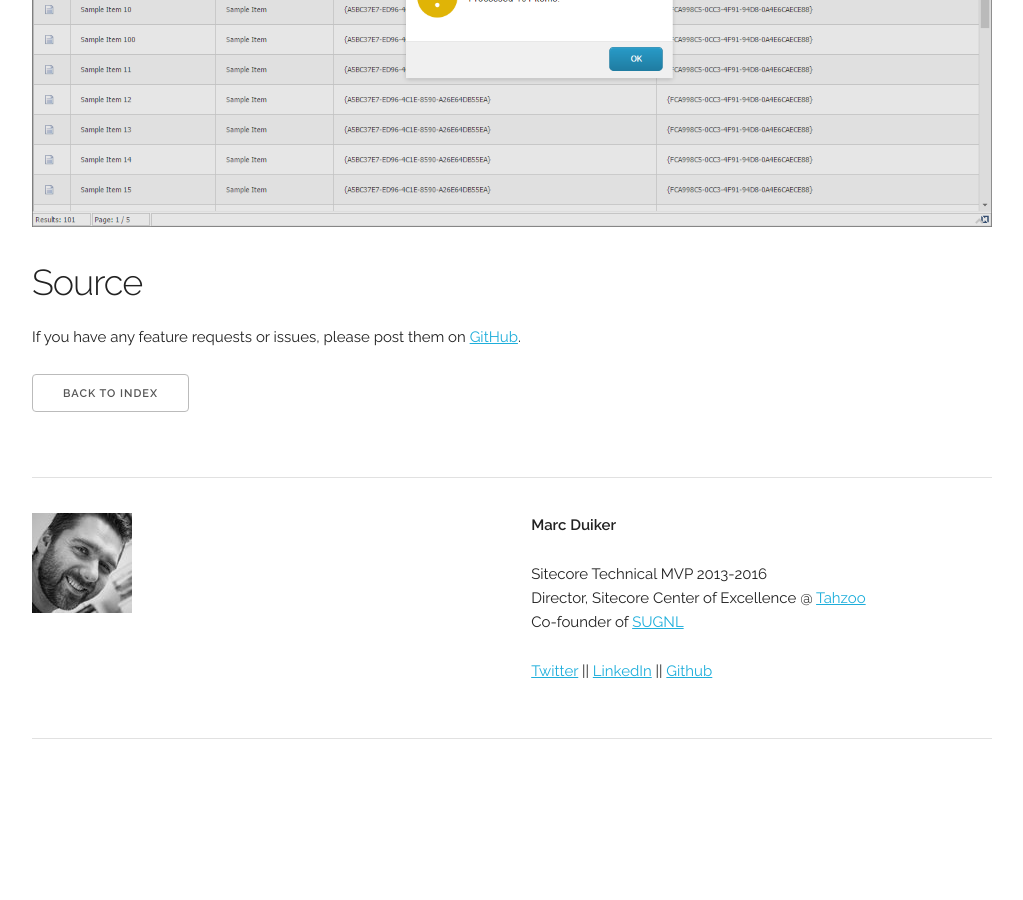
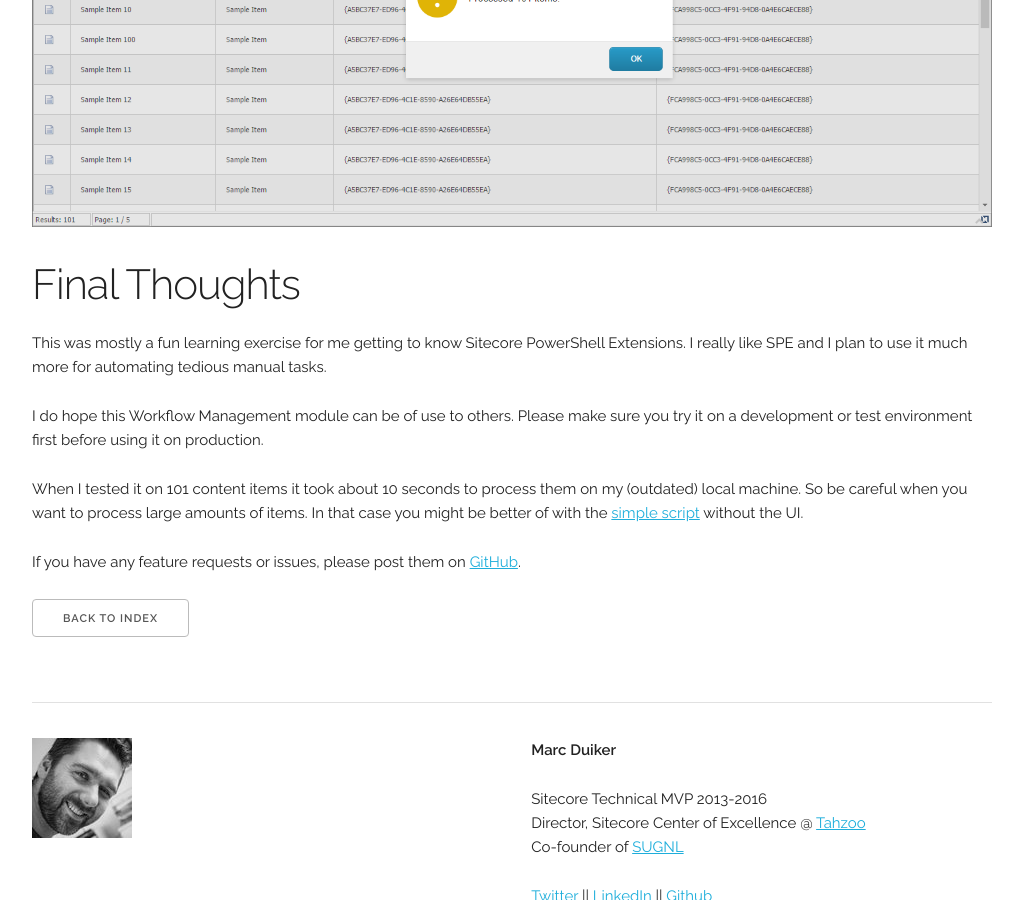
Before and after one commit to marcduiker/marcduiker.github.io, a Jekyll site: the page built from _posts/2016-05-16-workflow-management-spe-module.md, in a window 1280 px wide and 900 px high, scrolled down 4924 px. Shown: the whole window, without its empty margins (128-1151 px from the left). Built offline with Jekyll 4.4.1, drawn with Linux system fonts in a browser that asks for light colours; comment, search, counter and statistics services are not loaded; before the commit the page ends 5698 px from its top, so only the background shows below that.

Commit message:
Added Final Thoughts section

```diff
--- a/_posts/2016-05-16-workflow-management-spe-module.md
+++ b/_posts/2016-05-16-workflow-management-spe-module.md
@@ -64,6 +64,13 @@ After running one of these actions you will see a notification about the number
 
 <img class="u-max-full-width" src="{{ site.url }}/assets/2016/05/16/workflow_management_report2.png" alt="Workflow Management SPE Module">
 
-### Source
+## Final Thoughts
+
+This was mostly a fun learning exercise for me getting to know Sitecore PowerShell Extensions. I really like SPE and I plan to use it much more for automating tedious manual tasks.
+
+I do hope this Workflow Management module can be of use to others. Please make sure you try it on a development or test environment first before using it on production.
+
+When I tested it on 101 content items it took about 10 seconds to process them on my (outdated) local machine. So be careful when you want to process large amounts of items.
+In that case you might be better of with the [simple script](https://gist.github.com/marcduiker/950e0358bb4752ed5b047931a8c958c1) without the UI.
 
 If you have any feature requests or issues, please post them on [GitHub](https://github.com/marcduiker/SPE-Modules).
```
